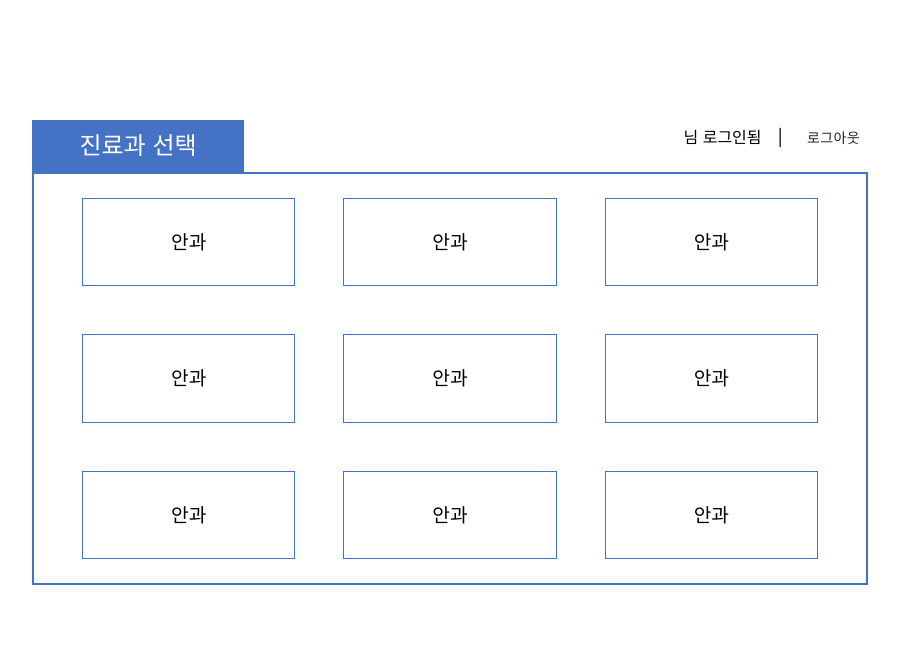
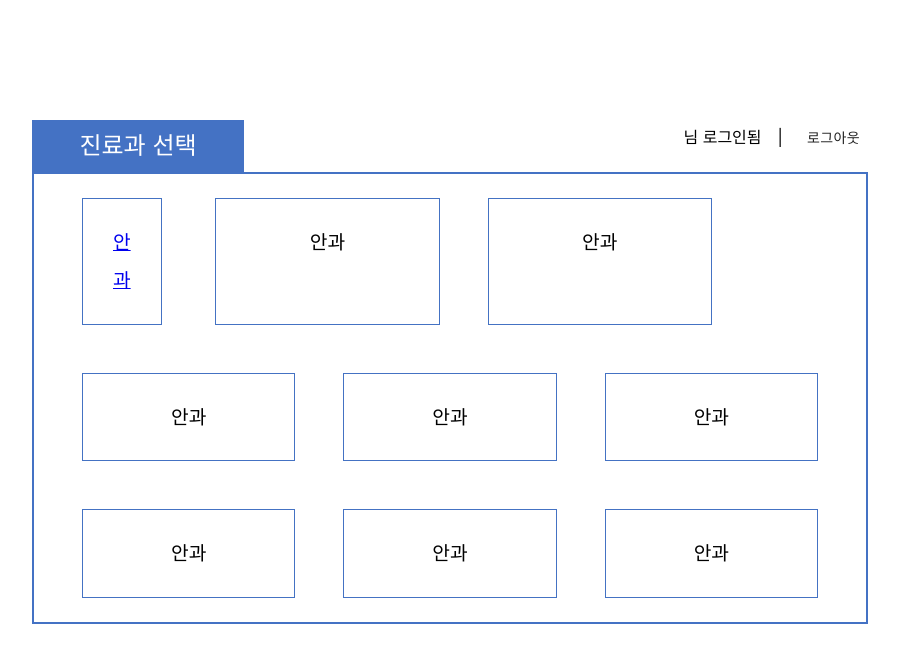
Before and after one commit to Fifteen-rm/frontend, a React (Create React App) app: page /patient/diagnosis in a window 1280 px wide. Shown: the top 662 px of the page, without its empty margins (190-1089 px from the left). Built offline with nearby package versions, Linux system fonts and the light colour scheme; what react-kakao-login would draw is missing.

Commit message:
[merge] mid term

```diff
--- a/src/screens/Patient/PatientDiagnosis.js
+++ b/src/screens/Patient/PatientDiagnosis.js
@@ -59,7 +59,7 @@ export default function PatientDiagnosis(props) {
                 <Box width={8 / 10} border={2} borderColor="rgb(68, 114, 196)">
                     <Box justifyContent="center">
                         <Box display="flex" paddingX={3}>
-                            <Box className={classes.text} padding={3} margin={3} width={2/9} border={1} borderColor='rgb(68, 114, 195)'>안과</Box>
+                            <Link to={path.VIDEO_CALL} ><Box className={classes.text} padding={3} margin={3} width={2/9} border={1} borderColor='rgb(68, 114, 195)'>안과</Box></Link>
                             <Box className={classes.text} padding={3} margin={3} width={2/9} border={1} borderColor='rgb(68, 114, 195)'>안과</Box>
                             <Box className={classes.text} padding={3} margin={3} width={2/9} border={1} borderColor='rgb(68, 114, 195)'>안과</Box>
                         </Box>
```
